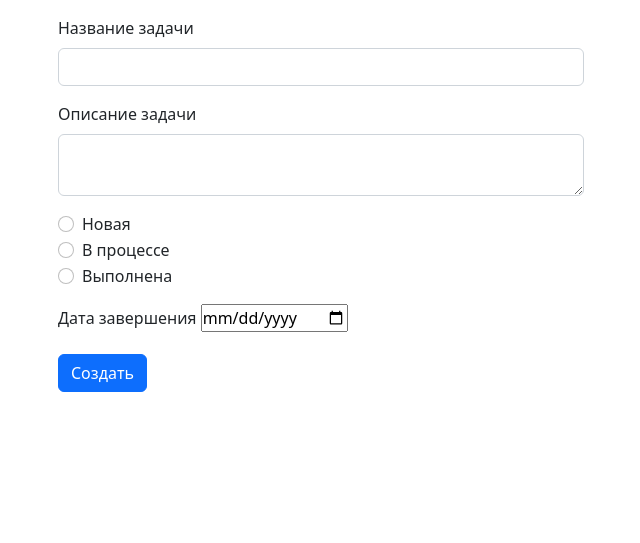
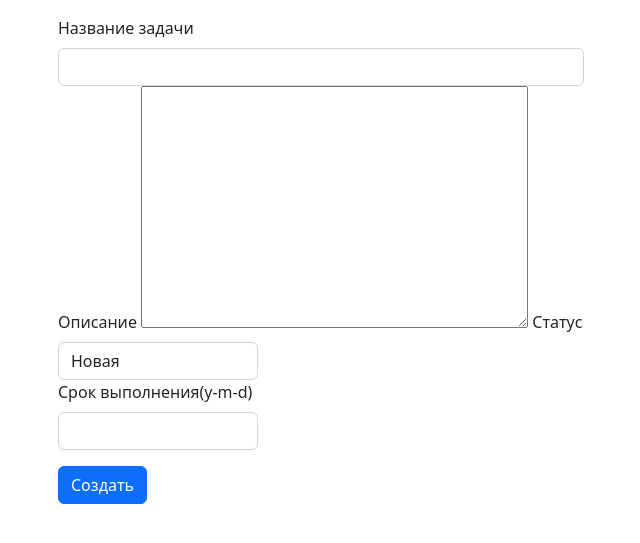
Before and after one commit to kanat1390/homework_52_atygayev_kanat, a Django app: page /todos/create/ in a window 1280 px wide. Shown: the part 174-717 px from the top of the page, without its empty margins (319-959 px from the left). Run offline with Django 4.2, Linux system fonts and the light colour scheme; parts of the project's set-up code (start-up, migrations or seed data) failed here and were passed over; some libraries are stand-ins or nearby versions.

Commit message:
Добавлено кастомное текстовое поле а также проработаны css стили форм

```diff
--- a/static/todo/css/style.css
+++ b/static/todo/css/style.css
@@ -1,10 +1,15 @@
-*{
-    margin:0px;
-    padding:0px;
+* {
+    margin: 0px;
+    padding: 0px;
     box-sizing: border-box;
 }
 
-.app-title a{
+.app-title a {
     text-decoration: None;
-    color:#3289CE;
+    color: #3289CE;
 }
+
+.select-status,
+.due-date {
+    width: 200px;
+}
--- a/todo/forms.py
+++ b/todo/forms.py
@@ -1,9 +1,14 @@
 from secrets import choice
 from telnetlib import STATUS
-from django.forms import ModelForm
+from django import forms
 from .models import Todo
 
-class TodoForm(ModelForm):
+class TodoForm(forms.ModelForm):
     class Meta:
         model = Todo
         fields = ['description', 'status', 'date', 'text']
+        widgets = {
+            'description':forms.TextInput(attrs={'class':'form-control', 'id':'description'}),
+            'status':forms.Select(attrs={'class':'form-control select-status', 'id':'text'}),
+            'date':forms.TextInput(attrs={'class':'form-control due-date', 'id':'status'}),
+        }
--- a/todo/models.py
+++ b/todo/models.py
@@ -1,4 +1,5 @@
 from django.db import models
+from ckeditor.fields import RichTextField
 
 # Create your models here.
 STATUS_CHOICES = [
@@ -10,7 +11,7 @@ STATUS_CHOICES = [
 class Todo(models.Model):
     description = models.CharField(verbose_name='Описание', max_length=300, null=False, blank=False)
     status = models.CharField(verbose_name='Статус', choices=STATUS_CHOICES, max_length=1, null=False, blank=False, default=STATUS_CHOICES[0][0])
-    text = models.TextField(null=True, blank=True, max_length=1000)
+    text = RichTextField(null=True, blank=True)
     date = models.DateField(verbose_name='Дата закрытия', null=True, blank=True)
 
     def __str__(self):
--- a/todo/services/todo_services.py
+++ b/todo/services/todo_services.py
@@ -5,7 +5,7 @@ from typing import List, Dict
 
 
 def get_all_todos() -> QuerySet:
-   return  Todo.objects.all().order_by('-date')
+   return  Todo.objects.all().order_by('date')
 
 def get_todo_by_pk(pk:str or int) -> Todo:
    return get_object_or_404(Todo, pk=pk)
--- a/todo/templates/todo/todo_create.html
+++ b/todo/templates/todo/todo_create.html
@@ -8,28 +8,15 @@
 {% block content %}
 <form action="" method="POST">
     {% csrf_token %}
-    <div class="mb-3">
-        <label for="description" class="form-label">Название задачи</label>
-        <input type="text" class="form-control" id="description" name="description">
-    </div>
-    <div class="mb-3">
-        <label for="text" class="form-label">Описание задачи</label>
-        <textarea type="text" class="form-control" id="text" name="text"></textarea>
-    </div>
-    <div class="mb-3">
-        {% for status in statuses %}
-        <div class="form-check">
-            <input class="form-check-input" type="radio" value="{{status.0}}" name="status" id="status">
-            <label class="form-check-label" for="status">
-                {{status.1}}
-            </label>
-        </div>
-        {% endfor %}
-    </div>
-    <div class="mb-3">
-        <label for="date" class="form-label">Дата завершения</label>
-        <input type="date" name="date" />
-    </div>
-    <button type="submit" class="btn btn-primary">Создать</button>
+    {{form.media}}
+    <label for="description" class="form-label">Название задачи</label>
+    {{form.description}}
+    <label for="text" class="form-label">Описание</label>
+    {{form.text}}
+    <label for="status" class="form-label">Статус</label>
+    {{form.status}}
+    <label for="date" class="form-label">Срок выполнения(y-m-d)</label>
+    {{form.date}}
+    <button class="btn btn-primary mt-3" type="submit">Создать</button>
 </form>
 {% endblock content %}
--- a/todo/templates/todo/todo_detail.html
+++ b/todo/templates/todo/todo_detail.html
@@ -29,7 +29,7 @@
             <p class="fs-5">{{todo.description}}</p>
             <h4>Описание задачи:</h4>
             {% if todo.text %}
-            <p class="fs-5">{{todo.text}}</p>
+            <p class="fs-5">{{todo.text|safe}}</p>
             {% else %}
             <p class="fs-5">Описание отсутствует</p>
             {% endif %}
--- a/todo/views.py
+++ b/todo/views.py
@@ -13,32 +13,25 @@ def todo_list(request):
 
 
 def todo_create(request):
-    if request.method == 'POST':
-        todo = {
-            'description': request.POST.get('description'),
-            'status': request.POST.get('status'),
-            'date': todo_utils.check_form_date_field(request.POST.get('date'))
-        }
-        todo_services.create_todo_task(todo)
+    form = TodoForm(request.POST)
+    if form.is_valid():
+        form.save()
         return redirect('todo:todo_list')
-    statuses = todo_services.get_status_choices()
+
     context = {
-        'statuses': statuses
+        'form': form
     }
     return render(request, 'todo/todo_create.html', context)
 
 def todo_update(request, pk):
     todo = todo_services.get_todo_by_pk(pk)
-    if request.method == 'POST':
-        form = TodoForm(request.POST, instance=todo)
-        if form.is_valid():
-            form.save()
-            return redirect(reverse('todo:todo_detail', kwargs={'pk':todo.pk}))
-
-    statuses = todo_services.get_status_choices()
+    form = TodoForm(request.POST or None, instance=todo)
+    if form.is_valid():
+        form.save()
+        return redirect(reverse('todo:todo_detail', kwargs={'pk':todo.pk}))
     context = {
-        'todo': todo,
-        'statuses': statuses,
+        'todo':todo,
+        'form':form,
     }
     return render(request, 'todo/todo_update.html', context)
 
```
Also changed, not shown: app/settings.py (+8 -0 lines), todo/templates/todo/todo_update.html (+13 -36 lines), todo/migrations/0003_alter_todo_text.py (added).
